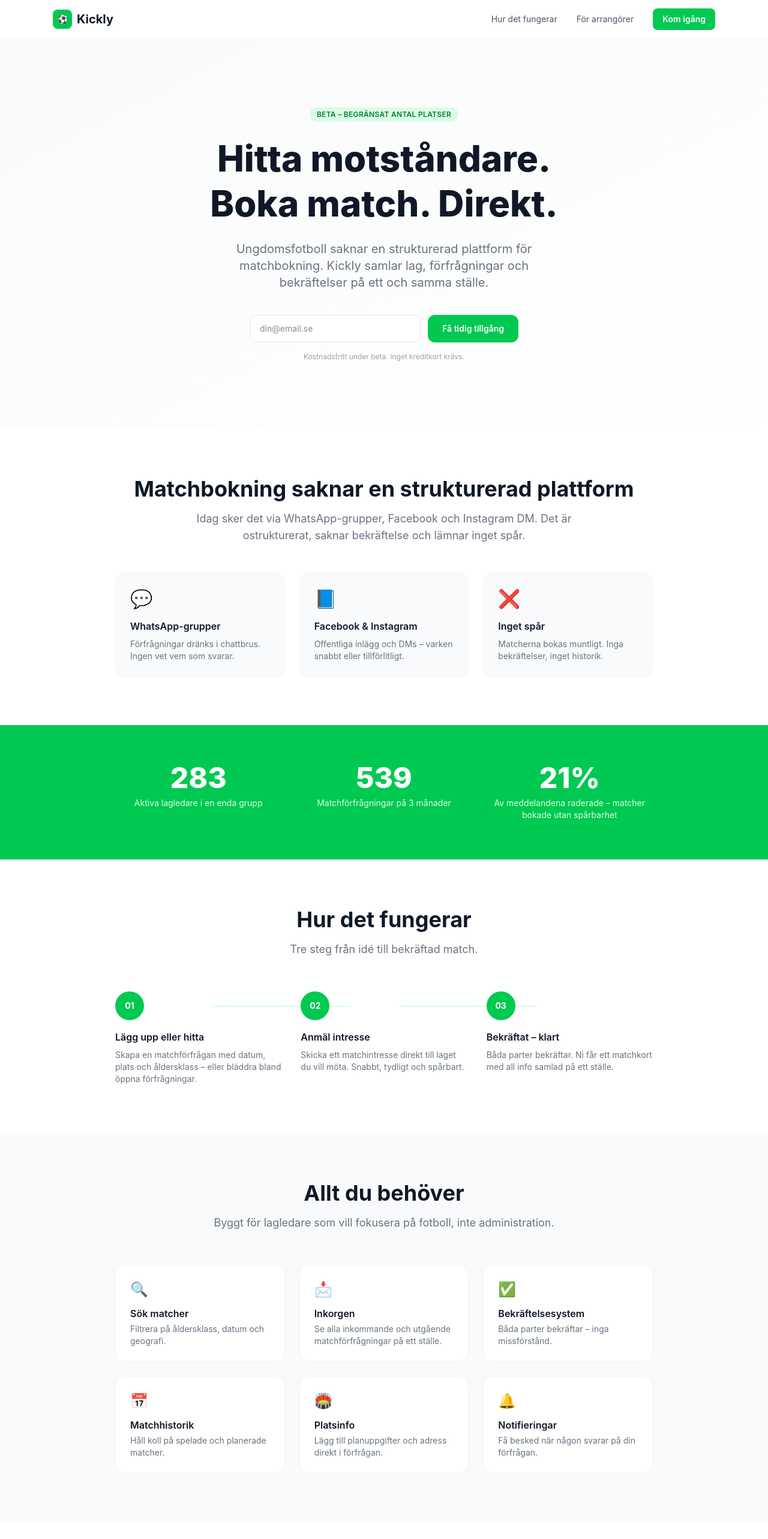
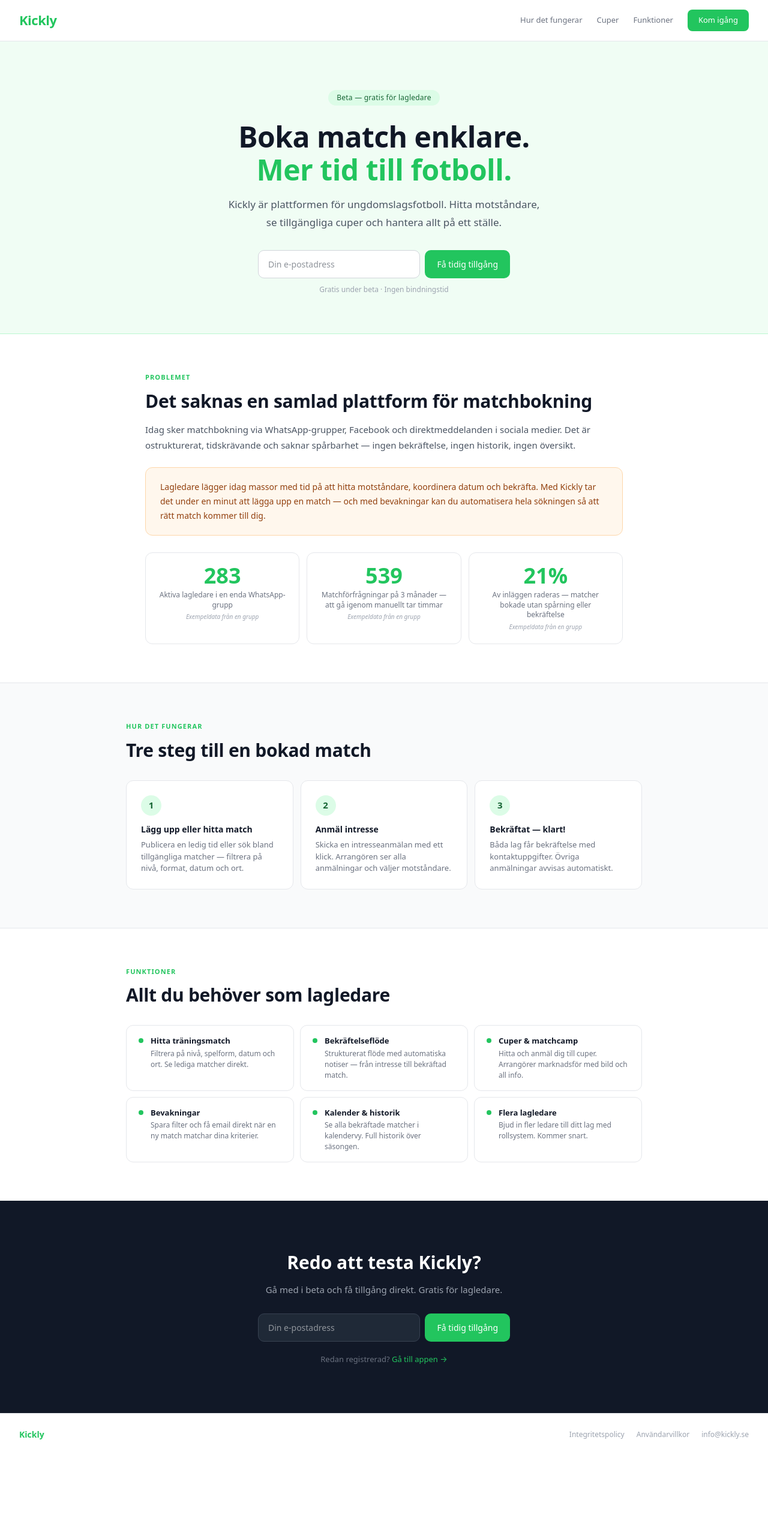
Before and after one commit to ndaapps/Matchit, a React (Vite) app: page / in a window 1280 px wide. Shown: the top 2566 px of the page at 60% size. After the commit the page ends 2426 px from the top, so only its background shows below. Built offline with nearby package versions, Linux system fonts and the light colour scheme.

Commit message:
feat: new landing page design with updated copy

```diff
--- a/src/LandingPage.tsx
+++ b/src/LandingPage.tsx
@@ -1,281 +1,179 @@
 import { useState } from 'react'
 import { supabase } from './supabase'
 
-function EmailForm({ className = '' }: { className?: string }) {
+export default function LandingPage() {
   const [email, setEmail] = useState('')
-  const [status, setStatus] = useState<'idle' | 'loading' | 'success' | 'error' | 'duplicate'>('idle')
+  const [submitted, setSubmitted] = useState(false)
+  const [loading, setLoading] = useState(false)
 
-  const handleSubmit = async (e: React.FormEvent) => {
+  const handleSignup = async (e: React.FormEvent) => {
     e.preventDefault()
     if (!email) return
-    setStatus('loading')
-    const { error } = await supabase.from('beta_signups').insert({ email })
-    if (!error) {
-      setStatus('success')
-      setEmail('')
-    } else if (error.code === '23505') {
-      setStatus('duplicate')
-    } else {
-      setStatus('error')
-    }
+    setLoading(true)
+    await supabase.from('beta_signups').insert({ email })
+    setSubmitted(true)
+    setLoading(false)
   }
 
-  if (status === 'success') {
-    return (
-      <p className={`text-green-400 font-medium ${className}`}>
-        Tack! Vi hör av oss snart.
+  const EmailForm = ({ dark = false }: { dark?: boolean }) => (
+    submitted ? (
+      <p style={{ color: dark ? '#22c55e' : '#166534', fontSize: '15px', fontWeight: 500 }}>
+        Tack! Vi hör av oss när det är dags.
       </p>
+    ) : (
+      <form onSubmit={handleSignup} style={{ display: 'flex', gap: '8px', maxWidth: '420px', margin: '0 auto' }}>
+        <input
+          type="email"
+          placeholder="Din e-postadress"
+          value={email}
+          onChange={e => setEmail(e.target.value)}
+          required
+          style={{
+            flex: 1, padding: '12px 16px',
+            border: `0.5px solid ${dark ? '#374151' : '#d1d5db'}`,
+            borderRadius: '10px', fontSize: '14px', outline: 'none',
+            background: dark ? '#1f2937' : 'white',
+            color: dark ? 'white' : '#1f2937',
+          }}
+        />
+        <button type="submit" disabled={loading} style={{
+          background: '#22c55e', color: 'white', border: 'none',
+          padding: '12px 20px', borderRadius: '10px', fontSize: '14px',
+          fontWeight: 500, cursor: 'pointer', whiteSpace: 'nowrap',
+        }}>
+          {loading ? '...' : 'Få tidig tillgång'}
+        </button>
+      </form>
     )
-  }
+  )
 
   return (
-    <form onSubmit={handleSubmit} className={`flex flex-col sm:flex-row gap-3 ${className}`}>
-      <input
-        type="email"
-        required
-        value={email}
-        onChange={e => setEmail(e.target.value)}
-        placeholder="din@email.se"
-        className="flex-1 px-4 py-3 rounded-xl border border-gray-200 text-sm outline-none focus:border-green-400 bg-white text-gray-900"
-      />
-      <button
-        type="submit"
-        disabled={status === 'loading'}
-        className="px-6 py-3 bg-green-500 text-white rounded-xl text-sm font-semibold hover:bg-green-600 transition-colors whitespace-nowrap disabled:opacity-60"
-      >
-        {status === 'loading' ? 'Skickar...' : 'Få tidig tillgång'}
-      </button>
-      {status === 'duplicate' && (
-        <p className="text-sm text-yellow-600 sm:absolute sm:mt-14">Du är redan registrerad!</p>
-      )}
-      {status === 'error' && (
-        <p className="text-sm text-red-500 sm:absolute sm:mt-14">Något gick fel, försök igen.</p>
-      )}
-    </form>
-  )
-}
+    <div style={{ fontFamily: 'system-ui, -apple-system, sans-serif', color: '#1f2937', maxWidth: '100%' }}>
 
-export default function LandingPage() {
-  const [mobileMenuOpen, setMobileMenuOpen] = useState(false)
-
-  return (
-    <div className="min-h-screen bg-white text-gray-900 font-sans">
-      {/* Nav */}
-      <nav className="sticky top-0 z-50 bg-white border-b border-gray-100">
-        <div className="max-w-6xl mx-auto px-4 sm:px-6 h-16 flex items-center justify-between">
-          <div className="flex items-center gap-2">
-            <div className="w-8 h-8 bg-green-500 rounded-lg flex items-center justify-center">
-              <span className="text-white text-sm">⚽</span>
+      {/* NAV */}
+      <nav style={{ display: 'flex', justifyContent: 'space-between', alignItems: 'center', padding: '1rem 2rem', borderBottom: '0.5px solid #e5e7eb', background: 'white' }}>
+        <span style={{ fontSize: '22px', fontWeight: 700, color: '#22c55e', letterSpacing: '-0.5px' }}>Kickly</span>
+        <div style={{ display: 'flex', gap: '24px', alignItems: 'center' }}>
+          <a href="#hur" style={{ fontSize: '13px', color: '#6b7280', textDecoration: 'none' }}>Hur det fungerar</a>
+          <a href="#cuper" style={{ fontSize: '13px', color: '#6b7280', textDecoration: 'none' }}>Cuper</a>
+          <a href="#funktioner" style={{ fontSize: '13px', color: '#6b7280', textDecoration: 'none' }}>Funktioner</a>
+          <a href="/app" style={{ background: '#22c55e', color: 'white', border: 'none', padding: '8px 18px', borderRadius: '8px', fontSize: '13px', fontWeight: 500, textDecoration: 'none' }}>Kom igång</a>
         </div>
-            <span className="text-xl font-bold text-gray-900">Kickly</span>
-          </div>
-          <div className="hidden md:flex items-center gap-8">
-            <a href="#how-it-works" className="text-sm text-gray-600 hover:text-gray-900 transition-colors">Hur det fungerar</a>
-            <a href="#features" className="text-sm text-gray-600 hover:text-gray-900 transition-colors">För arrangörer</a>
-            <a href="#cta" className="px-4 py-2 bg-green-500 text-white rounded-lg text-sm font-semibold hover:bg-green-600 transition-colors">
-              Kom igång
-            </a>
-          </div>
-          <button
-            className="md:hidden p-2 text-gray-600"
-            onClick={() => setMobileMenuOpen(!mobileMenuOpen)}
-            aria-label="Meny"
-          >
-            {mobileMenuOpen ? (
-              <svg className="w-5 h-5" fill="none" stroke="currentColor" viewBox="0 0 24 24">
-                <path strokeLinecap="round" strokeLinejoin="round" strokeWidth={2} d="M6 18L18 6M6 6l12 12" />
-              </svg>
-            ) : (
-              <svg className="w-5 h-5" fill="none" stroke="currentColor" viewBox="0 0 24 24">
-                <path strokeLinecap="round" strokeLinejoin="round" strokeWidth={2} d="M4 6h16M4 12h16M4 18h16" />
-              </svg>
-            )}
-          </button>
-        </div>
-        {mobileMenuOpen && (
-          <div className="md:hidden border-t border-gray-100 px-4 py-4 flex flex-col gap-4 bg-white">
-            <a href="#how-it-works" className="text-sm text-gray-600" onClick={() => setMobileMenuOpen(false)}>Hur det fungerar</a>
-            <a href="#features" className="text-sm text-gray-600" onClick={() => setMobileMenuOpen(false)}>För arrangörer</a>
-            <a href="#cta" className="px-4 py-2 bg-green-500 text-white rounded-lg text-sm font-semibold text-center" onClick={() => setMobileMenuOpen(false)}>
-              Kom igång
-            </a>
-          </div>
-        )}
       </nav>
 
-      {/* Hero */}
-      <section className="bg-gradient-to-br from-gray-50 to-white py-20 sm:py-28 px-4 sm:px-6">
-        <div className="max-w-3xl mx-auto text-center">
-          <span className="inline-block px-3 py-1 bg-green-100 text-green-700 text-xs font-semibold rounded-full mb-6 uppercase tracking-wide">
-            Beta – begränsat antal platser
-          </span>
-          <h1 className="text-4xl sm:text-6xl font-extrabold text-gray-900 leading-tight mb-6">
-            Hitta motståndare.<br className="hidden sm:block" /> Boka match. Direkt.
+      {/* HERO */}
+      <div style={{ background: '#f0fdf4', padding: '5rem 2rem 4rem', textAlign: 'center', borderBottom: '0.5px solid #bbf7d0' }}>
+        <div style={{ display: 'inline-block', background: '#dcfce7', color: '#166534', fontSize: '12px', fontWeight: 500, padding: '4px 14px', borderRadius: '999px', marginBottom: '1.5rem', letterSpacing: '0.02em' }}>
+          Beta — gratis för lagledare
+        </div>
+        <h1 style={{ fontSize: 'clamp(32px, 5vw, 48px)', fontWeight: 700, lineHeight: 1.15, color: '#111827', marginBottom: '1rem', letterSpacing: '-0.5px' }}>
+          Boka match enklare.<br />
+          <span style={{ color: '#22c55e' }}>Mer tid till fotboll.</span>
         </h1>
-          <p className="text-lg sm:text-xl text-gray-500 max-w-xl mx-auto mb-10">
-            Ungdomsfotboll saknar en strukturerad plattform för matchbokning. Kickly samlar lag, förfrågningar och bekräftelser på ett och samma ställe.
+        <p style={{ fontSize: '17px', color: '#4b5563', lineHeight: 1.75, maxWidth: '520px', margin: '0 auto 2rem' }}>
+          Kickly är plattformen för ungdomslagsfotboll. Hitta motståndare, se tillgängliga cuper och hantera allt på ett ställe.
         </p>
-          <div className="flex justify-center">
-            <div className="relative w-full max-w-md">
         <EmailForm />
+        <p style={{ fontSize: '12px', color: '#9ca3af', marginTop: '10px' }}>Gratis under beta · Ingen bindningstid</p>
       </div>
-          </div>
-          <p className="text-xs text-gray-400 mt-4">Kostnadsfritt under beta. Inget kreditkort krävs.</p>
-        </div>
-      </section>
 
-      {/* Problem */}
-      <section className="py-20 px-4 sm:px-6 bg-white">
-        <div className="max-w-4xl mx-auto">
-          <div className="text-center mb-12">
-            <h2 className="text-3xl sm:text-4xl font-bold text-gray-900 mb-4">
-              Matchbokning saknar en strukturerad plattform
+      {/* PROBLEM */}
+      <div style={{ padding: '4rem 2rem', background: 'white', maxWidth: '860px', margin: '0 auto' }}>
+        <p style={{ fontSize: '11px', fontWeight: 600, color: '#22c55e', textTransform: 'uppercase', letterSpacing: '0.1em', marginBottom: '0.5rem' }}>Problemet</p>
+        <h2 style={{ fontSize: 'clamp(22px, 3vw, 30px)', fontWeight: 700, color: '#111827', marginBottom: '0.75rem', letterSpacing: '-0.3px' }}>
+          Det saknas en samlad plattform för matchbokning
         </h2>
-            <p className="text-gray-500 text-lg max-w-2xl mx-auto">
-              Idag sker det via WhatsApp-grupper, Facebook och Instagram DM. Det är ostrukturerat, saknar bekräftelse och lämnar inget spår.
+        <p style={{ fontSize: '15px', color: '#4b5563', lineHeight: 1.75 }}>
+          Idag sker matchbokning via WhatsApp-grupper, Facebook och direktmeddelanden i sociala medier. Det är ostrukturerat, tidskrävande och saknar spårbarhet — ingen bekräftelse, ingen historik, ingen översikt.
+        </p>
+        <div style={{ background: '#fff7ed', border: '0.5px solid #fed7aa', borderRadius: '12px', padding: '1.25rem 1.5rem', marginTop: '1.5rem' }}>
+          <p style={{ fontSize: '14px', color: '#92400e', lineHeight: 1.7 }}>
+            Lagledare lägger idag massor med tid på att hitta motståndare, koordinera datum och bekräfta. Med Kickly tar det under en minut att lägga upp en match — och med bevakningar kan du automatisera hela sökningen så att rätt match kommer till dig.
           </p>
         </div>
-          <div className="grid sm:grid-cols-3 gap-6">
+        <div style={{ display: 'grid', gridTemplateColumns: 'repeat(auto-fit, minmax(200px, 1fr))', gap: '12px', marginTop: '1.75rem' }}>
           {[
-              { icon: '💬', title: 'WhatsApp-grupper', desc: 'Förfrågningar dränks i chattbrus. Ingen vet vem som svarar.' },
-              { icon: '📘', title: 'Facebook & Instagram', desc: 'Offentliga inlägg och DMs – varken snabbt eller tillförlitligt.' },
-              { icon: '❌', title: 'Inget spår', desc: 'Matcherna bokas muntligt. Inga bekräftelser, inget historik.' },
-            ].map(item => (
-              <div key={item.title} className="p-6 rounded-2xl bg-gray-50 border border-gray-100">
-                <div className="text-3xl mb-4">{item.icon}</div>
-                <h3 className="font-semibold text-gray-900 mb-2">{item.title}</h3>
-                <p className="text-sm text-gray-500">{item.desc}</p>
+            { num: '283', label: 'Aktiva lagledare i en enda WhatsApp-grupp', note: 'Exempeldata från en grupp' },
+            { num: '539', label: 'Matchförfrågningar på 3 månader — att gå igenom manuellt tar timmar', note: 'Exempeldata från en grupp' },
+            { num: '21%', label: 'Av inläggen raderas — matcher bokade utan spårning eller bekräftelse', note: 'Exempeldata från en grupp' },
+          ].map(s => (
+            <div key={s.num} style={{ background: 'white', border: '0.5px solid #e5e7eb', borderRadius: '12px', padding: '1.25rem', textAlign: 'center' }}>
+              <div style={{ fontSize: '36px', fontWeight: 700, color: '#22c55e', lineHeight: 1 }}>{s.num}</div>
+              <div style={{ fontSize: '12px', color: '#6b7280', marginTop: '6px', lineHeight: 1.4 }}>{s.label}</div>
+              <div style={{ fontSize: '10px', color: '#9ca3af', marginTop: '4px', fontStyle: 'italic' }}>{s.note}</div>
             </div>
           ))}
         </div>
       </div>
-      </section>
 
-      {/* Stats */}
-      <section className="py-16 px-4 sm:px-6 bg-green-500">
-        <div className="max-w-4xl mx-auto">
-          <div className="grid sm:grid-cols-3 gap-8 text-center text-white">
+      {/* HUR DET FUNGERAR */}
+      <div id="hur" style={{ padding: '4rem 2rem', background: '#f9fafb', borderTop: '0.5px solid #e5e7eb', borderBottom: '0.5px solid #e5e7eb' }}>
+        <div style={{ maxWidth: '860px', margin: '0 auto' }}>
+          <p style={{ fontSize: '11px', fontWeight: 600, color: '#22c55e', textTransform: 'uppercase', letterSpacing: '0.1em', marginBottom: '0.5rem' }}>Hur det fungerar</p>
+          <h2 style={{ fontSize: 'clamp(22px, 3vw, 30px)', fontWeight: 700, color: '#111827', marginBottom: '1.75rem', letterSpacing: '-0.3px' }}>Tre steg till en bokad match</h2>
+          <div style={{ display: 'grid', gridTemplateColumns: 'repeat(auto-fit, minmax(200px, 1fr))', gap: '12px' }}>
             {[
-              { value: '283', label: 'Aktiva lagledare i en enda grupp' },
-              { value: '539', label: 'Matchförfrågningar på 3 månader' },
-              { value: '21%', label: 'Av meddelandena raderade – matcher bokade utan spårbarhet' },
-            ].map(stat => (
-              <div key={stat.label}>
-                <div className="text-5xl font-extrabold mb-2">{stat.value}</div>
-                <div className="text-green-100 text-sm">{stat.label}</div>
+              { n: '1', title: 'Lägg upp eller hitta match', desc: 'Publicera en ledig tid eller sök bland tillgängliga matcher — filtrera på nivå, format, datum och ort.' },
+              { n: '2', title: 'Anmäl intresse', desc: 'Skicka en intresseanmälan med ett klick. Arrangören ser alla anmälningar och väljer motståndare.' },
+              { n: '3', title: 'Bekräftat — klart!', desc: 'Båda lag får bekräftelse med kontaktuppgifter. Övriga anmälningar avvisas automatiskt.' },
+            ].map(s => (
+              <div key={s.n} style={{ background: 'white', border: '0.5px solid #e5e7eb', borderRadius: '12px', padding: '1.5rem' }}>
+                <div style={{ width: '34px', height: '34px', background: '#dcfce7', color: '#166534', borderRadius: '50%', display: 'flex', alignItems: 'center', justifyContent: 'center', fontSize: '15px', fontWeight: 700, marginBottom: '0.75rem' }}>{s.n}</div>
+                <h3 style={{ fontSize: '14px', fontWeight: 600, color: '#111827', marginBottom: '0.4rem' }}>{s.title}</h3>
+                <p style={{ fontSize: '13px', color: '#6b7280', lineHeight: 1.5 }}>{s.desc}</p>
               </div>
             ))}
           </div>
         </div>
-      </section>
+      </div>
 
-      {/* How it works */}
-      <section id="how-it-works" className="py-20 px-4 sm:px-6 bg-white">
-        <div className="max-w-4xl mx-auto">
-          <div className="text-center mb-14">
-            <h2 className="text-3xl sm:text-4xl font-bold text-gray-900 mb-4">Hur det fungerar</h2>
-            <p className="text-gray-500 text-lg">Tre steg från idé till bekräftad match.</p>
-          </div>
-          <div className="grid sm:grid-cols-3 gap-8">
+      {/* FUNKTIONER */}
+      <div id="funktioner" style={{ padding: '4rem 2rem', background: 'white' }}>
+        <div style={{ maxWidth: '860px', margin: '0 auto' }}>
+          <p style={{ fontSize: '11px', fontWeight: 600, color: '#22c55e', textTransform: 'uppercase', letterSpacing: '0.1em', marginBottom: '0.5rem' }}>Funktioner</p>
+          <h2 style={{ fontSize: 'clamp(22px, 3vw, 30px)', fontWeight: 700, color: '#111827', marginBottom: '1.75rem', letterSpacing: '-0.3px' }}>Allt du behöver som lagledare</h2>
+          <div style={{ display: 'grid', gridTemplateColumns: 'repeat(auto-fit, minmax(240px, 1fr))', gap: '10px' }}>
             {[
-              {
-                step: '01',
-                title: 'Lägg upp eller hitta',
-                desc: 'Skapa en matchförfrågan med datum, plats och åldersklass – eller bläddra bland öppna förfrågningar.',
-              },
-              {
-                step: '02',
-                title: 'Anmäl intresse',
-                desc: 'Skicka ett matchintresse direkt till laget du vill möta. Snabbt, tydligt och spårbart.',
-              },
-              {
-                step: '03',
-                title: 'Bekräftat – klart',
-                desc: 'Båda parter bekräftar. Ni får ett matchkort med all info samlad på ett ställe.',
-              },
-            ].map((item, i) => (
-              <div key={item.step} className="relative">
-                {i < 2 && (
-                  <div className="hidden sm:block absolute top-6 left-full w-full h-0.5 bg-green-100 z-0" style={{ width: 'calc(100% - 3rem)', left: '100%', transform: 'translateX(-50%)' }} />
-                )}
-                <div className="relative z-10">
-                  <div className="w-12 h-12 bg-green-500 text-white rounded-full flex items-center justify-center font-bold text-sm mb-4">
-                    {item.step}
-                  </div>
-                  <h3 className="font-semibold text-gray-900 mb-2">{item.title}</h3>
-                  <p className="text-sm text-gray-500">{item.desc}</p>
+              { title: 'Hitta träningsmatch', desc: 'Filtrera på nivå, spelform, datum och ort. Se lediga matcher direkt.' },
+              { title: 'Bekräftelseflöde', desc: 'Strukturerat flöde med automatiska notiser — från intresse till bekräftad match.' },
+              { title: 'Cuper & matchcamp', desc: 'Hitta och anmäl dig till cuper. Arrangörer marknadsför med bild och all info.' },
+              { title: 'Bevakningar', desc: 'Spara filter och få email direkt när en ny match matchar dina kriterier.' },
+              { title: 'Kalender & historik', desc: 'Se alla bekräftade matcher i kalendervy. Full historik över säsongen.' },
+              { title: 'Flera lagledare', desc: 'Bjud in fler ledare till ditt lag med rollsystem. Kommer snart.' },
+            ].map(f => (
+              <div key={f.title} style={{ background: 'white', border: '0.5px solid #e5e7eb', borderRadius: '12px', padding: '1rem 1.25rem', display: 'flex', gap: '12px' }}>
+                <div style={{ width: '8px', height: '8px', background: '#22c55e', borderRadius: '50%', marginTop: '5px', flexShrink: 0 }} />
+                <div>
+                  <h3 style={{ fontSize: '13px', fontWeight: 600, color: '#111827', marginBottom: '2px' }}>{f.title}</h3>
+                  <p style={{ fontSize: '12px', color: '#6b7280', lineHeight: 1.5 }}>{f.desc}</p>
                 </div>
               </div>
             ))}
           </div>
         </div>
-      </section>
+      </div>
 
-      {/* Features */}
-      <section id="features" className="py-20 px-4 sm:px-6 bg-gray-50">
-        <div className="max-w-4xl mx-auto">
-          <div className="text-center mb-14">
-            <h2 className="text-3xl sm:text-4xl font-bold text-gray-900 mb-4">Allt du behöver</h2>
-            <p className="text-gray-500 text-lg">Byggt för lagledare som vill fokusera på fotboll, inte administration.</p>
+      {/* CTA */}
+      <div style={{ background: '#111827', padding: '5rem 2rem', textAlign: 'center' }}>
+        <h2 style={{ fontSize: 'clamp(22px, 3vw, 30px)', fontWeight: 700, color: 'white', marginBottom: '0.75rem' }}>Redo att testa Kickly?</h2>
+        <p style={{ fontSize: '15px', color: '#9ca3af', marginBottom: '1.75rem' }}>Gå med i beta och få tillgång direkt. Gratis för lagledare.</p>
+        <EmailForm dark />
+        <p style={{ marginTop: '1.25rem', fontSize: '13px', color: '#6b7280' }}>
+          Redan registrerad?{' '}
+          <a href="/app" style={{ color: '#22c55e', textDecoration: 'none' }}>Gå till appen →</a>
+        </p>
       </div>
-          <div className="grid sm:grid-cols-2 lg:grid-cols-3 gap-6">
-            {[
-              { icon: '🔍', title: 'Sök matcher', desc: 'Filtrera på åldersklass, datum och geografi.' },
-              { icon: '📩', title: 'Inkorgen', desc: 'Se alla inkommande och utgående matchförfrågningar på ett ställe.' },
-              { icon: '✅', title: 'Bekräftelsesystem', desc: 'Båda parter bekräftar – inga missförstånd.' },
-              { icon: '📅', title: 'Matchhistorik', desc: 'Håll koll på spelade och planerade matcher.' },
-              { icon: '🏟️', title: 'Platsinfo', desc: 'Lägg till planuppgifter och adress direkt i förfrågan.' },
-              { icon: '🔔', title: 'Notifieringar', desc: 'Få besked när någon svarar på din förfrågan.' },
-            ].map(f => (
-              <div key={f.title} className="p-6 bg-white rounded-2xl border border-gray-100 hover:border-green-200 transition-colors">
-                <div className="text-2xl mb-3">{f.icon}</div>
-                <h3 className="font-semibold text-gray-900 mb-1">{f.title}</h3>
-                <p className="text-sm text-gray-500">{f.desc}</p>
-              </div>
-            ))}
+
+      {/* FOOTER */}
+      <div style={{ padding: '1.5rem 2rem', borderTop: '0.5px solid #e5e7eb', display: 'flex', justifyContent: 'space-between', alignItems: 'center', flexWrap: 'wrap', gap: '8px', background: 'white' }}>
+        <span style={{ fontSize: '14px', fontWeight: 700, color: '#22c55e' }}>Kickly</span>
+        <div style={{ display: 'flex', gap: '20px' }}>
+          <a href="/integritetspolicy" style={{ fontSize: '12px', color: '#9ca3af', textDecoration: 'none' }}>Integritetspolicy</a>
+          <a href="/anvandarvillkor" style={{ fontSize: '12px', color: '#9ca3af', textDecoration: 'none' }}>Användarvillkor</a>
+          <a href="mailto:info@kickly.se" style={{ fontSize: '12px', color: '#9ca3af', textDecoration: 'none' }}>info@kickly.se</a>
         </div>
       </div>
-      </section>
 
-      {/* CTA */}
-      <section id="cta" className="py-20 px-4 sm:px-6 bg-white">
-        <div className="max-w-xl mx-auto text-center">
-          <h2 className="text-3xl sm:text-4xl font-bold text-gray-900 mb-4">Redo att testa?</h2>
-          <p className="text-gray-500 text-lg mb-8">
-            Registrera dig för tidig tillgång och var med och forma hur framtidens matchbokning ser ut.
-          </p>
-          <div className="relative">
-            <EmailForm />
-          </div>
-          <div className="mt-6">
-            <a
-              href="/app"
-              className="text-sm text-gray-400 hover:text-green-500 transition-colors"
-            >
-              Gå direkt till appen →
-            </a>
-          </div>
-        </div>
-      </section>
-
-      {/* Footer */}
-      <footer className="border-t border-gray-100 py-8 px-4 sm:px-6 bg-white">
-        <div className="max-w-6xl mx-auto flex flex-col sm:flex-row items-center justify-between gap-4 text-sm text-gray-400">
-          <div className="flex items-center gap-2">
-            <div className="w-5 h-5 bg-green-500 rounded flex items-center justify-center">
-              <span className="text-white text-xs">⚽</span>
-            </div>
-            <span className="font-semibold text-gray-700">Kickly</span>
-          </div>
-          <div className="flex flex-wrap items-center justify-center gap-x-4 gap-y-1">
-            <a href="#" className="hover:text-gray-700 transition-colors">Integritetspolicy</a>
-            <span>·</span>
-            <a href="#" className="hover:text-gray-700 transition-colors">Användarvillkor</a>
-            <span>·</span>
-            <a href="mailto:info@kickly.se" className="hover:text-gray-700 transition-colors">info@kickly.se</a>
-          </div>
-        </div>
-      </footer>
     </div>
   )
 }
```
Also changed, not shown: 4 other files (tests, documents, lock files or other folders). Lines whose indentation alone changed are shown as unchanged.
